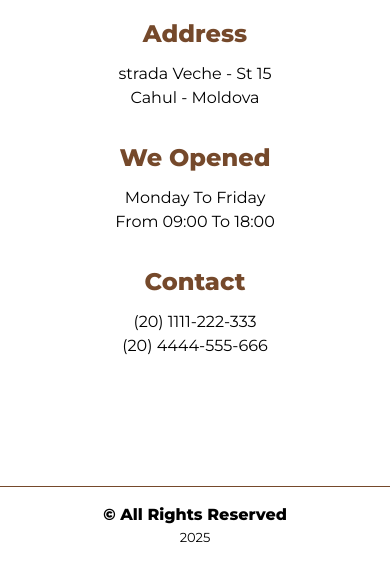
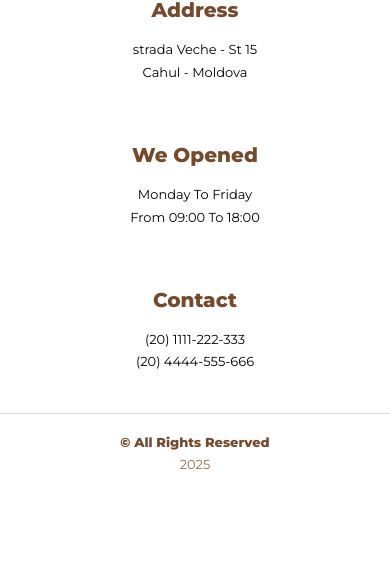
Before and after one commit to Mefist89/beauty-salon, a plain HTML site: page index.html in a window 390 px wide. Shown: the part 10074-10636 px from the top of the page. After the commit the page ends 10579 px from the top, so only its background shows below. Drawn offline with Linux system fonts and the light colour scheme; some packages are replaced by stand-ins of ours; a script that the page names is missing.

Commit message:
upd footer

```diff
--- a/shared.css
+++ b/shared.css
@@ -180,6 +180,10 @@ body{
 }
 
 /* FOOTER */
+.footer {
+    padding: 3rem 0 1rem;
+}
+
 .footer-list{
     width: 100%;
     max-width: 1200px;
@@ -187,45 +191,104 @@ body{
     display: grid;
     grid-template-columns: repeat(4, 1fr);
     gap: 20px;
-    align-items: center;
-    padding: 7rem 0;
-    border-bottom: 1px solid var(--first-color);
+    align-items: stretch;
+    padding: 0 20px;
 }
+
 .footer-data{
     text-align: center;
+    padding: 1rem;
+    background-color: rgba(255, 255, 255, 0.5);
+    border-radius: 15px;
     margin-bottom: 1rem;
+    min-height: 180px;
+    display: flex;
+    flex-direction: column;
+    justify-content: center;
 }
+
 .footer-data-social{
     margin-top: 1rem;
 }
+
 .footer-data-social i{
     color: var(--first-color);
     font-size: var(--h2-font-size);
+    margin: 0 0.5rem;
+    transition: transform 0.3s ease;
 }
+
+.footer-data-social i:hover {
+    transform: scale(1.2);
+}
+
 .footer-data h2{
     font-weight: bold;
-    font-size: var(--h2-font-size);
+    font-size: var(--h3-font-size);
     line-height: 1.5rem;
     color: var(--first-color);
     margin-bottom: 1rem;
     text-transform: capitalize;
 }
+
 .footer-data p{
     font-weight: 400;
-    line-height: 1.5rem;
+    line-height: 1.4rem;
     text-align: center;
+    font-size: var(--small-font-size);
 }
+
 .footer .copy{
     text-align: center;
-    padding: 1rem 0;
+    padding: 1.5rem 0 0.5rem;
+    border-top: 1px solid rgba(117, 73, 43, 0.2);
+    margin-top: 1rem;
+    width: 100%;
+    max-width: 1200px;
+    margin-left: auto;
+    margin-right: auto;
 }
+
 .footer .copy p{
     font-weight: bold;
     line-height: 1.5rem;
+    font-size: var(--small-font-size);
+    color: var(--first-color);
 }
+
 .footer .copy span{
     font-size: var(--small-font-size);
     line-height: 1rem;
+    color: var(--first-color);
+    opacity: 0.8;
+}
+
+/* Media Queries for Footer */
+@media (max-width: 920px) {
+    .footer-list{
+        grid-template-columns: repeat(2, 1fr);
+        padding: 0 15px;
+    }
+
+    .footer-data {
+        min-height: 150px;
+    }
+}
+
+@media (max-width: 560px) {
+    .footer-list{
+        grid-template-columns: 1fr;
+        padding: 0 10px;
+    }
+
+    .footer-data {
+        min-height: auto;
+        margin-bottom: 0.5rem;
+    }
+
+    .footer .copy {
+        padding: 1rem 0;
+    }
 }
 
 /* --- MEDIA QUERIES --- */
```
